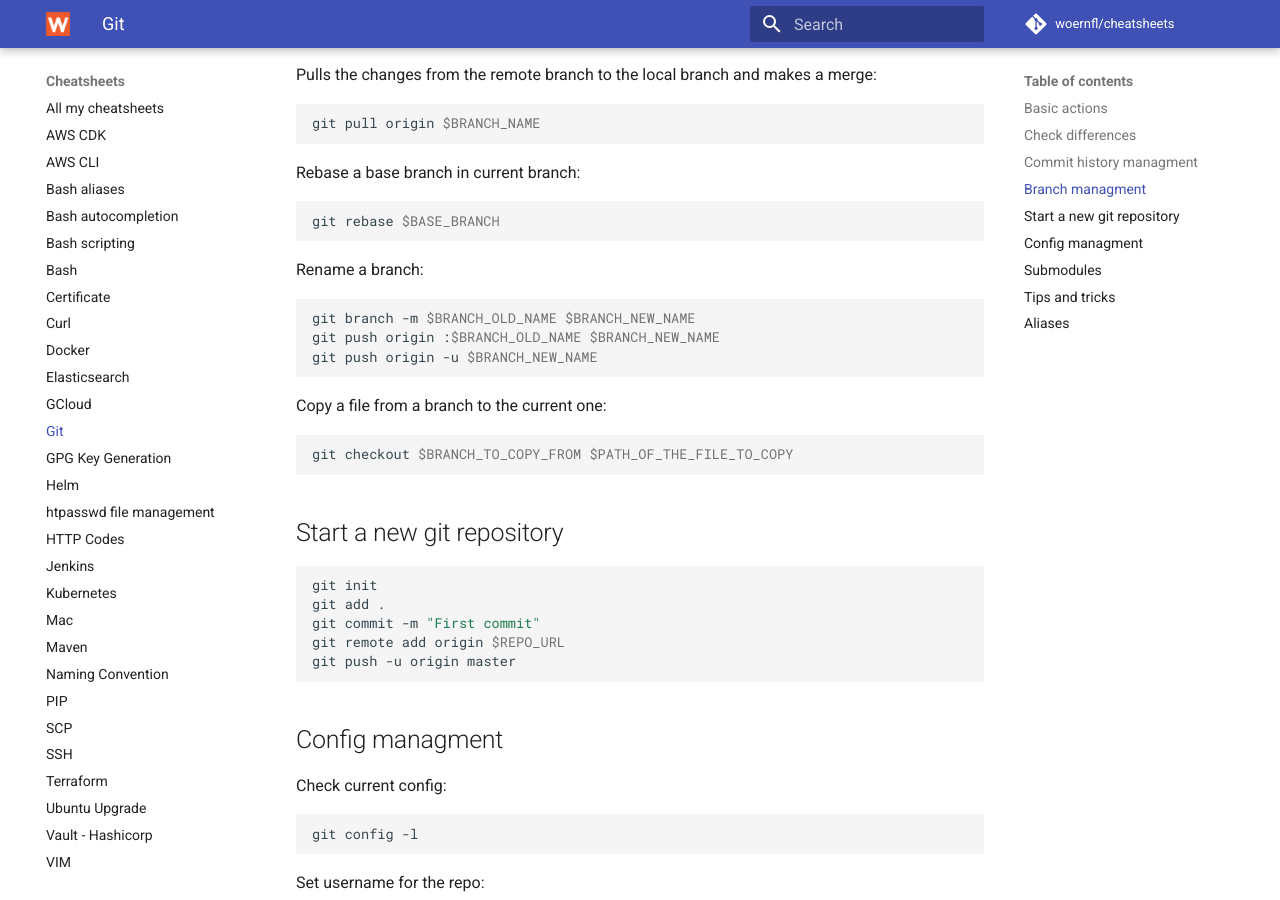
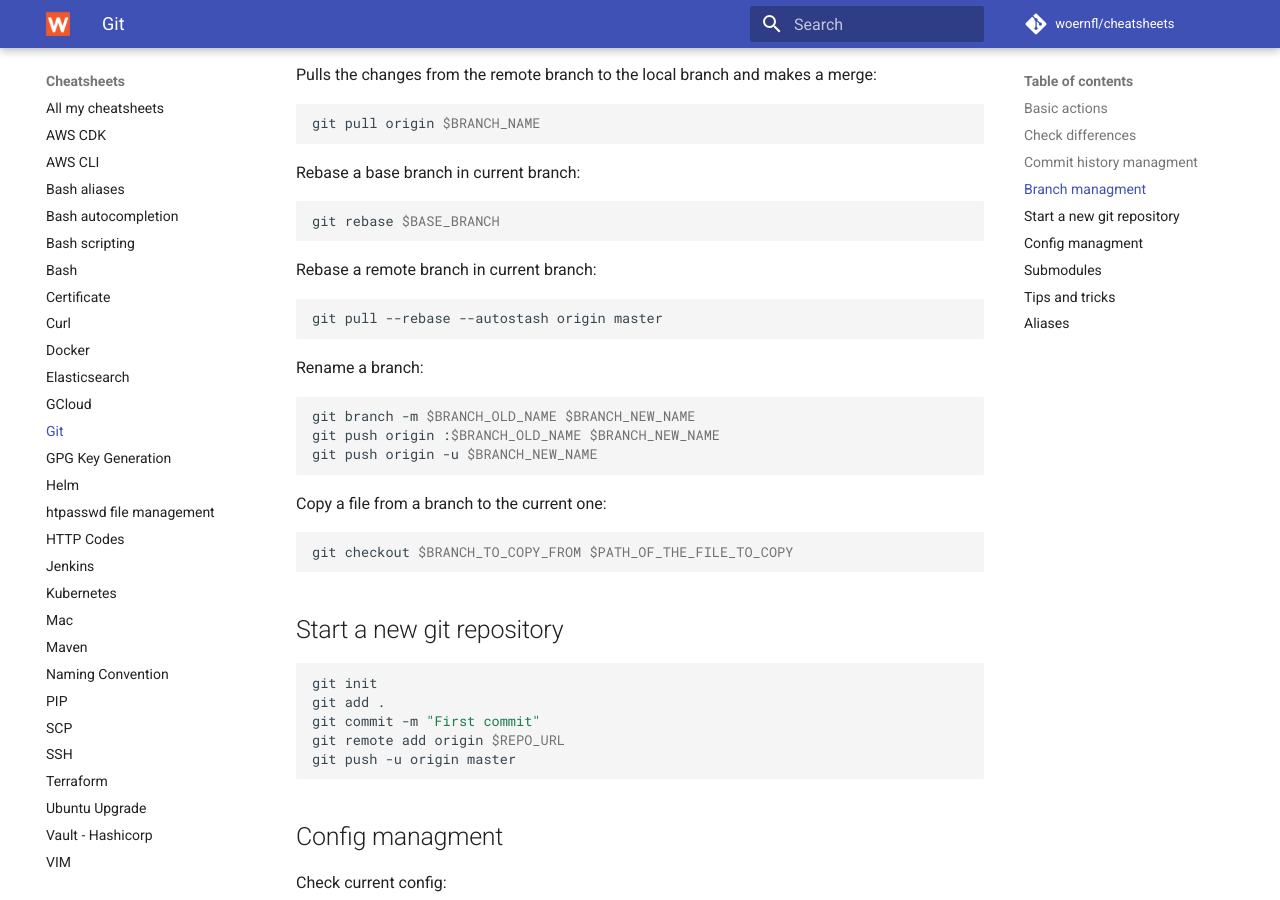
Before and after one commit to woernfl/cheatsheets, an MkDocs documentation site: the page built from docs/git.md, in a window 1280 px wide and 900 px high, scrolled down 2346 px. Built offline with MkDocs 1.6.1 and Material for MkDocs 9.7.7, drawn with Linux system fonts in a browser that asks for light colours; comment, search, counter and statistics services are not loaded.

Commit message:
Update git.md

````diff
--- a/docs/git.md
+++ b/docs/git.md
@@ -138,6 +138,12 @@ Rebase a base branch in current branch:
 
 ```bash
 git rebase $BASE_BRANCH
+```
+
+Rebase a remote branch in current branch:
+
+```bash
+git pull --rebase --autostash origin master
 ```
 
 Rename a branch:
````
